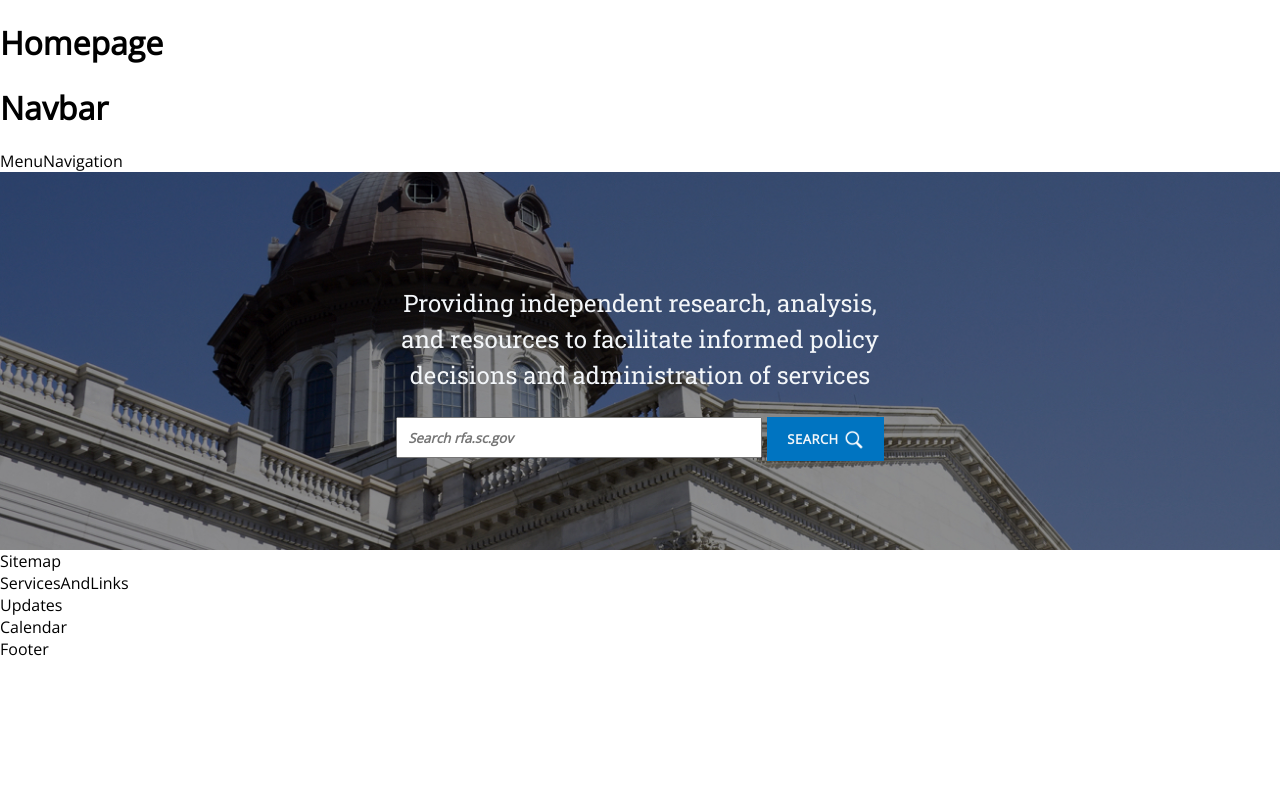
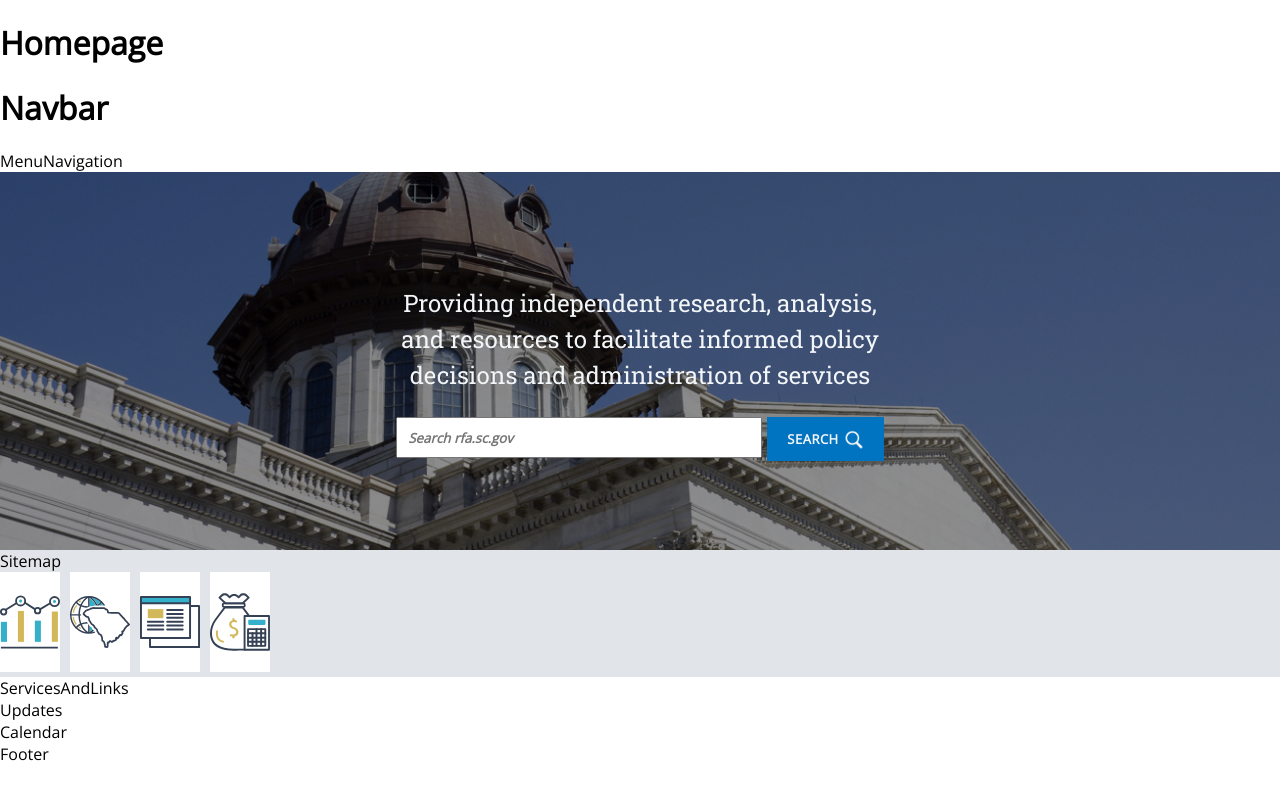
Before and after one commit to charnaye95/PWWassessment, a React (Create React App) app in the folder assessment/: page / in a window 1280 px wide. Built offline with nearby package versions, Linux system fonts and the light colour scheme.

Commit message:
in the process of working on the sitemap section

```diff
--- a/assessment/src/App.css
+++ b/assessment/src/App.css
@@ -3,6 +3,7 @@ body {
   /* font-family: 'Roboto Condensed', sans-serif;
      font-family: 'Roboto Slab', serif; */
 }
+/* Main Search Section */
 .search-section {
   background-image: url('./assets/shutterstock_42474535.jpg');
   background-repeat: no-repeat;
@@ -54,3 +55,17 @@ body {
   height: 20px;
   padding-top: 13px;
 }
+/* Sitemap Section */
+.sitemap-section {
+  background-color: #E1E5EA;
+}
+.cards {
+display: flex;
+gap: 10px;
+}
+.cards-icon {
+  background-color: white;
+  height: 100px;
+  width: 60px;
+  border: 1px;
+}
--- a/assessment/src/components/Sitemap.js
+++ b/assessment/src/components/Sitemap.js
@@ -1,8 +1,18 @@
 import React from 'react'
-
+import dataresearch from '../assets/Data-Research-Icon.svg'
+import geographymapping from '../assets/Geography-Icon.svg'
+import programsservices from '../assets/Programs-Icon.svg'
+import legislativefiscalimpacts from '../assets/Legislative-Icon.svg'
 function Sitemap() {
   return (
-    <div>Sitemap</div>
+    <div className='sitemap-section'>Sitemap
+      <div className='cards'>
+        <div><img src={dataresearch} className='cards-icon' alt=''></img></div>
+        <div><img src={geographymapping} className='cards-icon' alt=''></img></div>
+        <div><img src={programsservices} className='cards-icon' alt=''></img></div>
+        <div><img src={legislativefiscalimpacts} className='cards-icon' alt=''></img></div>
+      </div>
+    </div>
   )
 }
 
```
